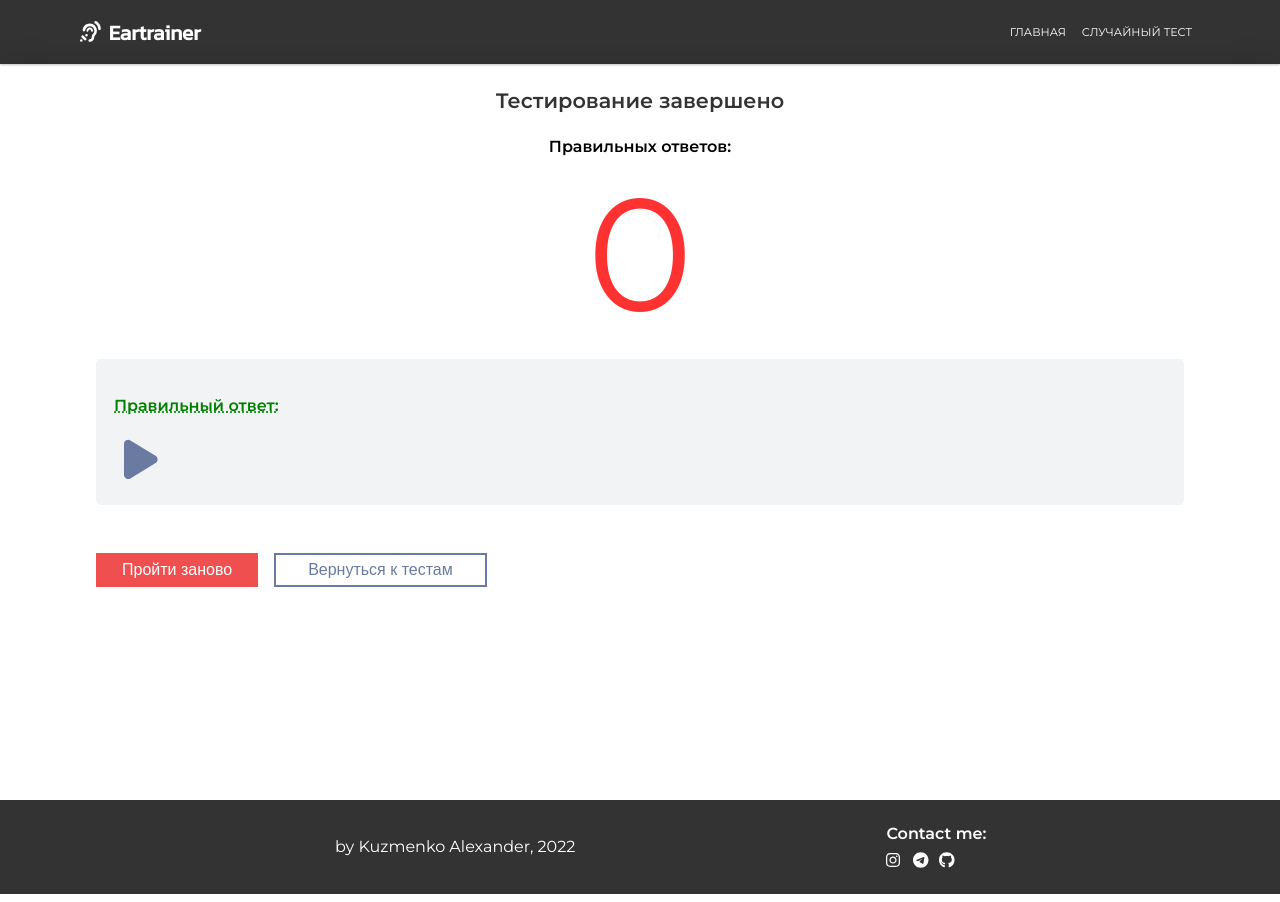
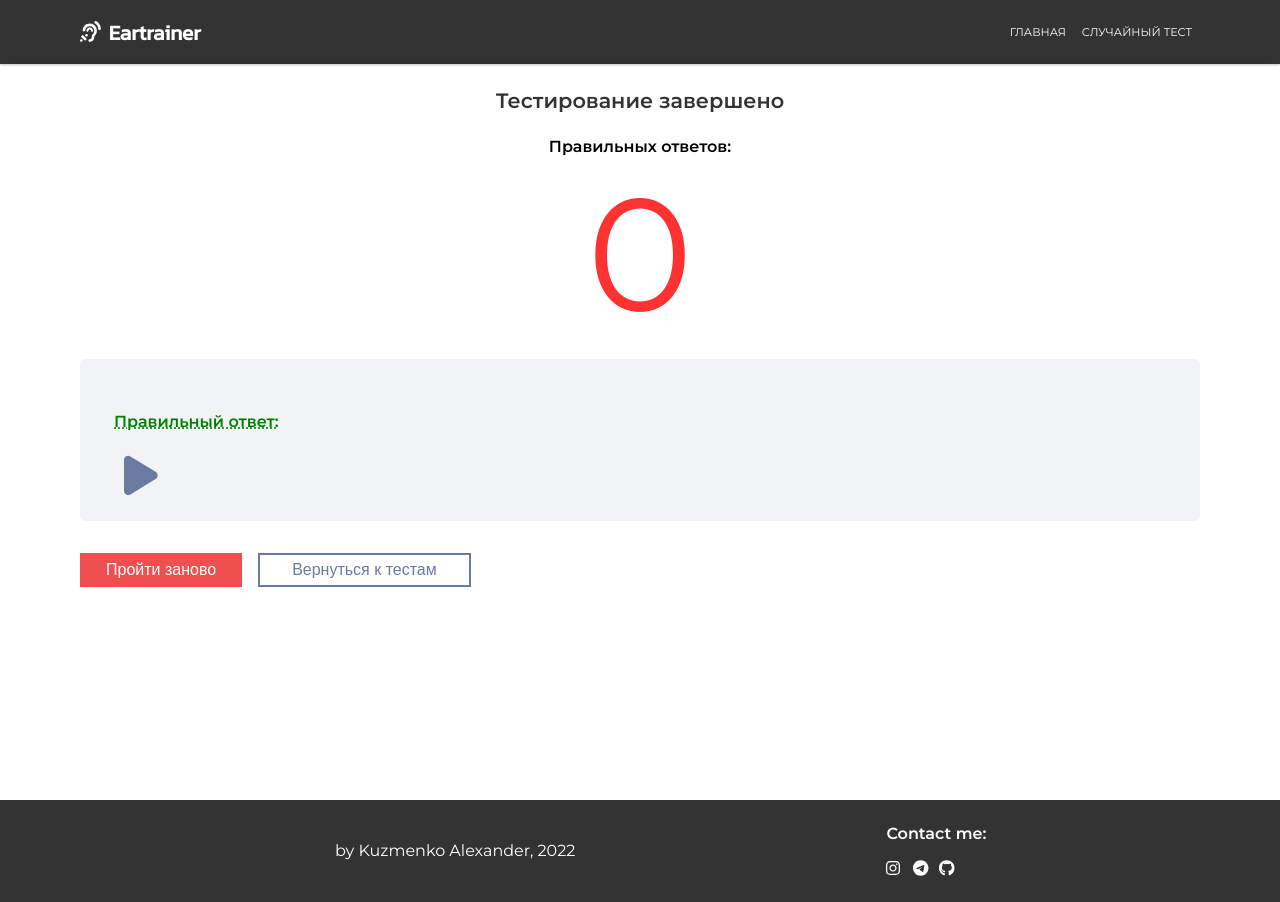
Before and after one commit to Purplejam/eartrainer, a React (Create React App) app: page /finished-test in a window 1280 px wide. Built offline with nearby package versions, Linux system fonts and the light colour scheme.

Commit message:
finished test update

```diff
--- a/src/components/FinishedTest.tsx
+++ b/src/components/FinishedTest.tsx
@@ -41,7 +41,7 @@ const FinishedTestStyles = styled.div`
 const AnswersBox = styled.div`
 	padding: .5rem 0 4rem 0;
 	.button-box {
-		padding: 1rem 1rem 0 1rem;
+		padding-top: 1rem;
 		display: flex;
 		justify-content: flex-start;
 		width: 100%;
@@ -60,8 +60,7 @@ const AnswersBox = styled.div`
 
 `
 const AnswerItem = styled.div`
-	padding: 0 1rem;
-	margin-bottom: 2rem;
+	margin-bottom: 1rem;
 	.incorrect {
 		color: red;
 		font-weight: 700;
@@ -74,7 +73,7 @@ const AnswerItem = styled.div`
 	}
 	.item-body {
 		background-color: #f1f3f4;
-		padding: 1rem 1rem 0 1rem;
+		padding: 2rem 2rem 0 2rem;
 		border: 2px solid #f1f3f4;
 		border-radius: 5px;
 	}
--- a/src/components/Footer.tsx
+++ b/src/components/Footer.tsx
@@ -20,6 +20,9 @@ const FooterStyle = styled.footer`
 
 	.social {
 		width: 30%;
+		h4 {
+			padding-bottom: .5rem;
+		}
 		.social-icons {
 			padding-top: .5rem;
 			display: grid;
@@ -37,7 +40,7 @@ const FooterStyle = styled.footer`
 	}
 
  @media (max-width: 768px) {
- 	padding: .5rem;
+ 	padding: 1rem;
  	flex-direction: column;
 
  	.author-info {
--- a/src/components/SampleTestPlayer.tsx
+++ b/src/components/SampleTestPlayer.tsx
@@ -48,6 +48,7 @@ const PlayerStyle = styled.div`
 
   .play-control {
     width:15%;
+    font-size: 1.1rem;
   }
 
   .time-counter {
```
